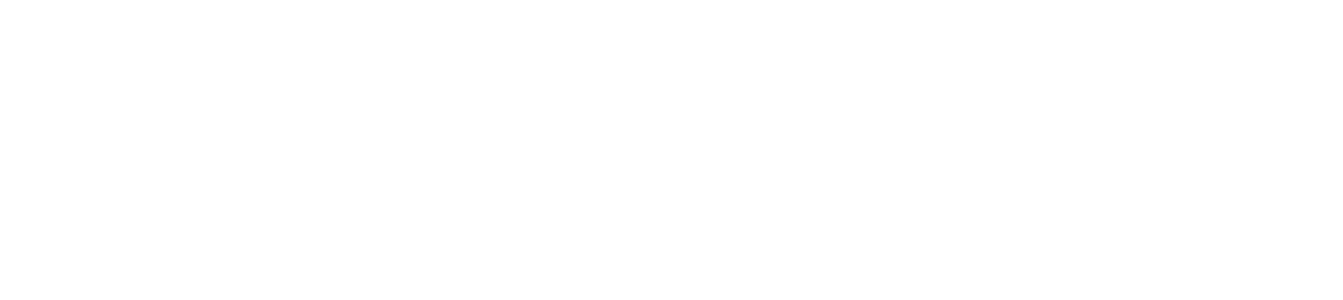
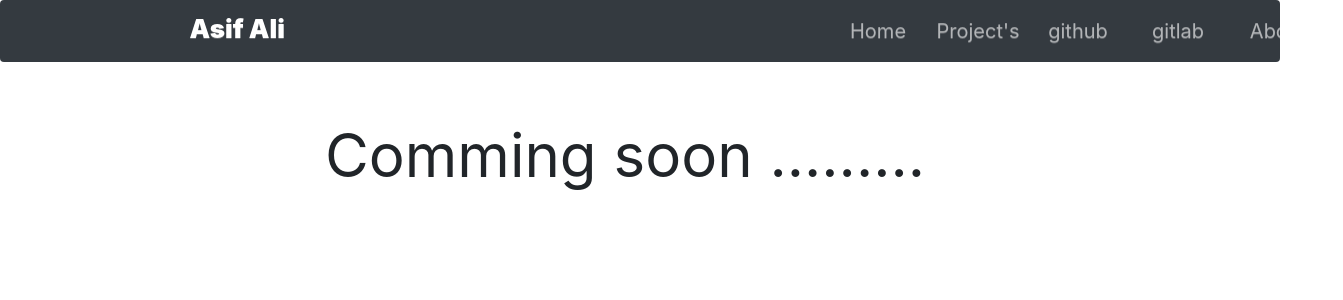
Before and after one commit to asifali24/Portfolio, a React (Create React App) app: page /aboutAsif in a window 1280 px wide. Shown: the top 300 px of the page, 1343 px wide, since content can reach past the window. Built offline with nearby package versions, Linux system fonts and the light colour scheme.

Commit message:
changes in about

```diff
--- a/src/App.js
+++ b/src/App.js
@@ -12,7 +12,7 @@ function App() {
         <Switch>
           <Route exact path="/" component={Home} />
           <Route exact path="/project" component={Project} />
-          <Route exact path="/about" component={About} />
+          <Route exact path="/aboutAsif" component={About} />
           <Route path='/external' component={() => { window.location = 'https://domain.extension/external-without-params'; return null;} }/>
 
           {/* <Route path='/external' component={() => { window.location = 'https://domain.extension/external-without-params'; return null;} }/> */}
--- a/src/Component/Header.js
+++ b/src/Component/Header.js
@@ -87,7 +87,7 @@ export default class Header extends Component {
                   textAlign: "center"
                 }}
               >
-                <a className="nav-link" href="/about">
+                <a className="nav-link" href="/aboutAsif">
                   About
                 </a>
               </li>
--- a/src/page/About.js
+++ b/src/page/About.js
@@ -23,7 +23,7 @@ export default class About extends Component {
             </div>
             <div className="col-sm-12 row" style={{ margin: 0, padding: 0 }}>
             <div className="box-wrap col-sm-12  col-xl-12 col-lg-10 col-md-12 col-12 row">
-
+<div style={{fontSize:"60px"}}>Comming soon .........</div>
             </div>
             </div>
             </div>
```
